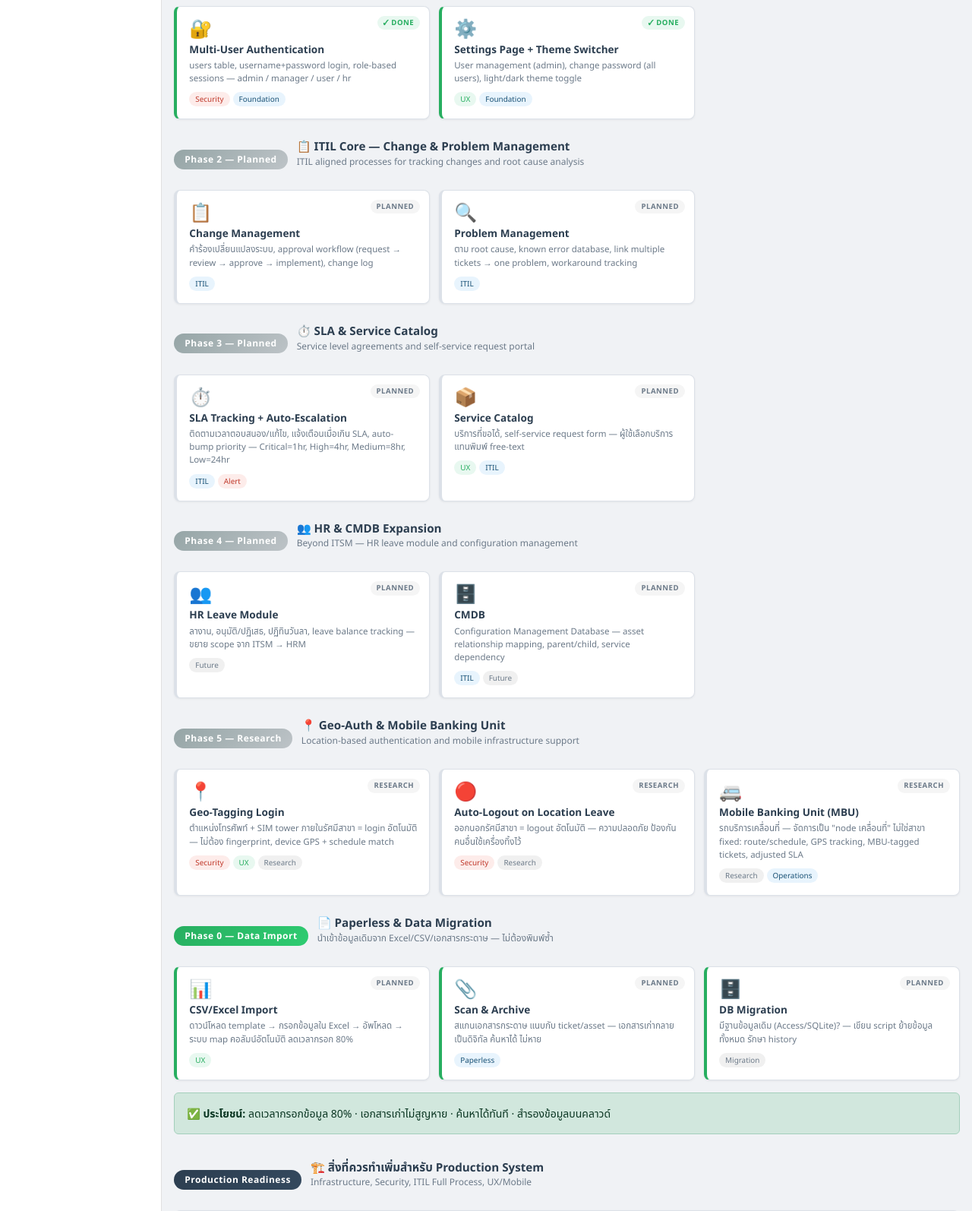
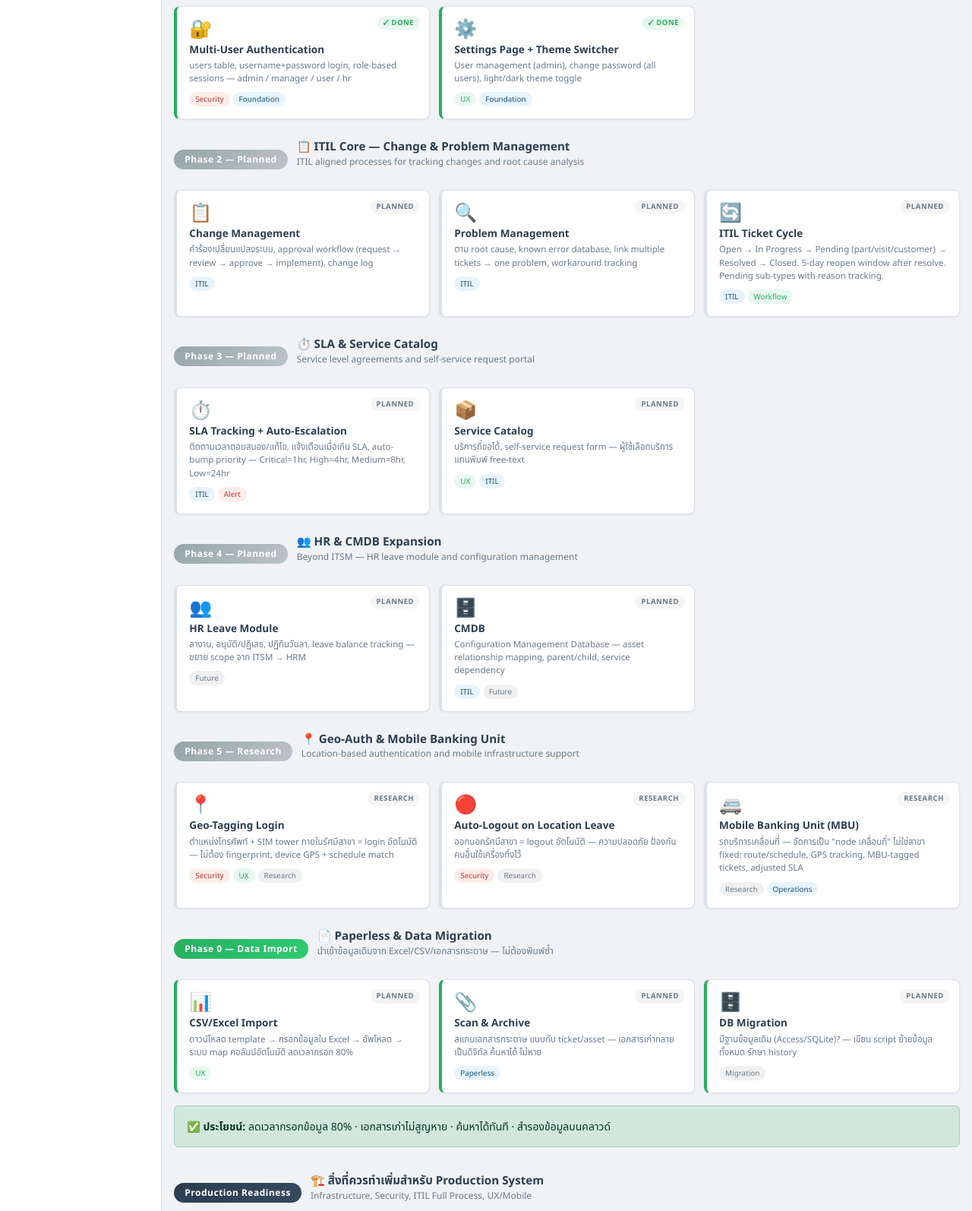
Before and after one commit to zyde-david/itsmdemo, a Flask app: page /howto in a window 1280 px wide. Shown: the part 2133-3727 px from the top of the page at 76% size. Run offline with Flask 3, Linux system fonts and the light colour scheme; the visitor is signed in with stand-in values (Sample User, id 1); data comes from the database, SQL or seed files in the repository; some libraries are stand-ins or nearby versions.

Commit message:
feat: add ITIL ticket cycle card to Phase 2 roadmap

```diff
--- a/templates/howto.html
+++ b/templates/howto.html
@@ -274,6 +274,13 @@
         <p>ตาม root cause, known error database, link multiple tickets → one problem, workaround tracking</p>
         <div class="feature-tags"><span class="tag itil">ITIL</span></div>
       </div>
+      <div class="feature-card future">
+        <span class="status-badge future">Planned</span>
+        <div class="feature-card-icon">🔄</div>
+        <h6>ITIL Ticket Cycle</h6>
+        <p>Open → In Progress → Pending (part/visit/customer) → Resolved → Closed. 5-day reopen window after resolve. Pending sub-types with reason tracking.</p>
+        <div class="feature-tags"><span class="tag itil">ITIL</span><span class="tag ux">Workflow</span></div>
+      </div>
     </div>
   </div>
 
```
